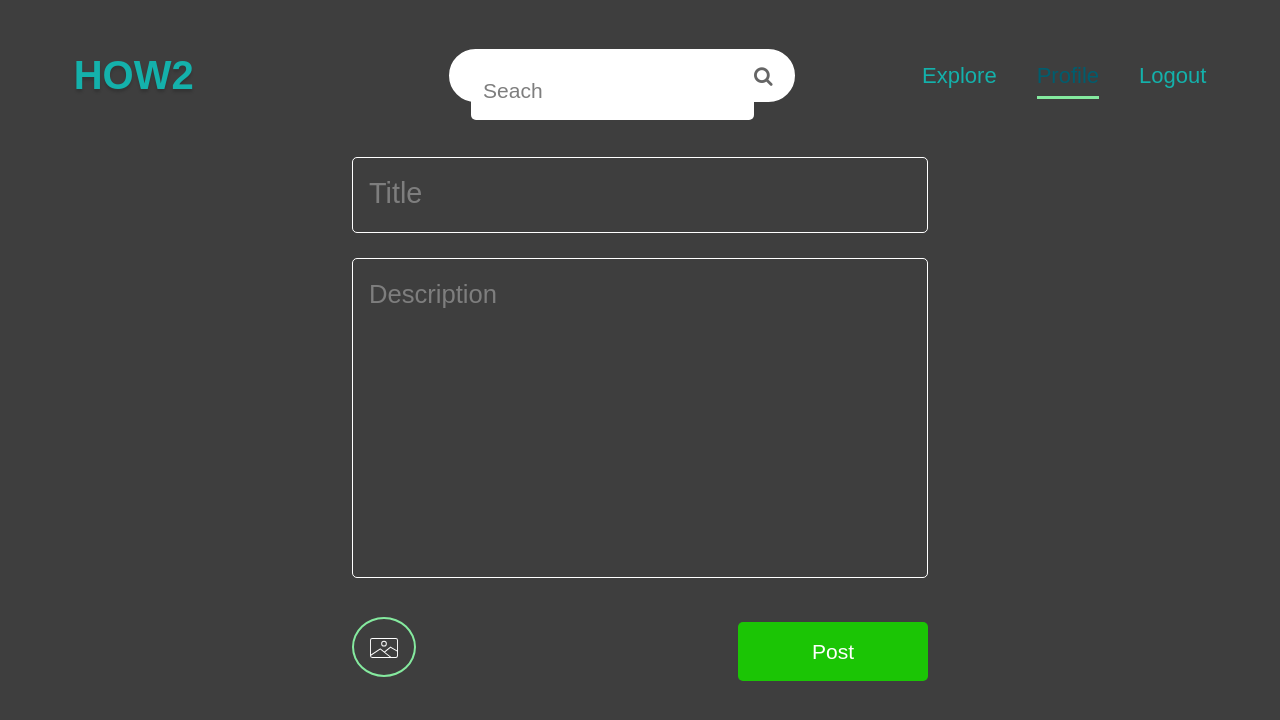
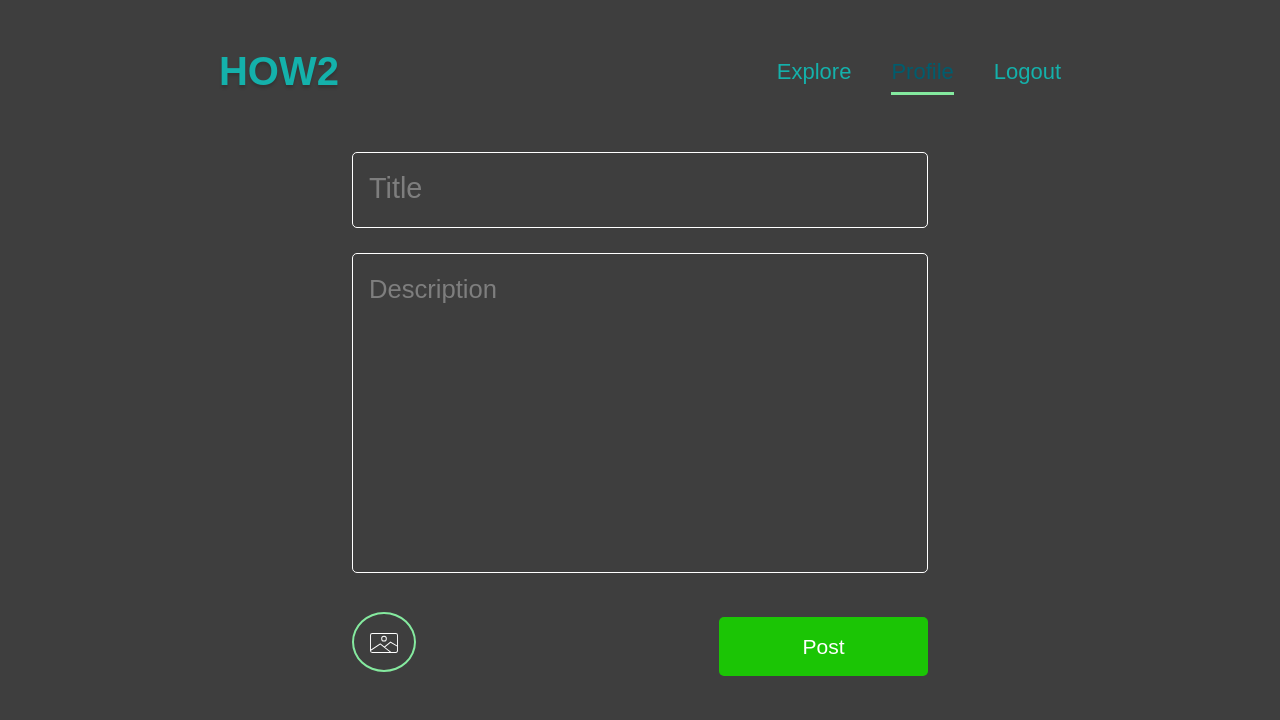
Before and after one commit to lambda-how-to-2/FE, a React (Create React App) app in the folder howtoapp/: page /profile in a window 1280 px wide. Shown: the top 720 px of the page. Built offline with nearby package versions, Linux system fonts and the light colour scheme; sample sign-in values are in the browser's storage.

Commit message:
Css Bugs Fix

```diff
--- a/howtoapp/src/App.js
+++ b/howtoapp/src/App.js
@@ -1,4 +1,3 @@
-
 import React from "react"
 import { Route, Switch } from "react-router-dom"
 import Register from "./components/Register"
@@ -12,19 +11,16 @@ import LoggedInNav from "./components/navigation/LoggedInNav"
 import Error404 from "./components/Error404"
 import Signup from "./components/Register"
 
-
-
 function App() {
   const [searchBox, setSearchBox] = React.useState(true)
   const [users, setUsers] = React.useState([])
-  const isLoggedIn = !localStorage.getItem("token") ? (
+  const isLoggedIn = localStorage.getItem("token") ? (
+    <LoggedInNav />
+  ) : (
     <Navigation />
-  ) : (
-    <LoggedInNav />
   )
 
   return (
-
     <div className='App'>
       <>
         {isLoggedIn}
@@ -37,7 +33,8 @@ function App() {
             setUsers={setUsers}
           />
           <Route path='/login' component={Login} users={users} />
-          <Route path='/profile' component={Profile} />
+          {/* <Route path='/profile' component={Profile} /> */}
+          <PrivateRoute path='/profile' component={Profile} />
           <Route
             path='/register'
             component={Register}
@@ -52,7 +49,6 @@ function App() {
       </>
     </div>
   )
-
 }
 
 export default App
--- a/howtoapp/src/components/HowToList.css
+++ b/howtoapp/src/components/HowToList.css
@@ -1,4 +1,4 @@
-.howtocard{
+.howtocard {
   display: flex;
   flex-direction: column;
   width: 50%;
@@ -7,10 +7,10 @@
   align-content: space-between;
 }
 
-.author{
+.author {
   margin-bottom: 2%;
 }
 
-.delete{
+.delete {
   color: red;
 }
--- a/howtoapp/src/components/Login.css
+++ b/howtoapp/src/components/Login.css
@@ -1,16 +1,15 @@
 body {
-  background-color: #F3ECC2;
+  background-color: #f3ecc2;
   font-family: sans-serif;
 }
 
 .welcome-back {
   font-size: 40px;
   letter-spacing: 0px;
-  color: #005D6E;
+  color: #005d6e;
   opacity: 1;
   margin-bottom: 50px;
 }
-
 
 .login-form {
   width: 100vw;
@@ -28,10 +27,11 @@ body {
   align-items: center;
 }
 
-Input {
+/* Noah Please rename this class.. This is styling all Inputs on the application */
+/* Input {
   width: 322px;
   height: 59px;
-  background-color: #FFFFFF;
+  background-color: #ffffff;
   border: none;
   border-radius: 5px;
   opacity: 1;
@@ -39,18 +39,18 @@ Input {
   display: flex;
   outline: none;
   font-size: 21px;
-  color: #3E3E3E;
+  color: #3e3e3e;
   padding-left: 12px;
 }
 
 ::placeholder {
-  color: #7E7E7E;
-}
+  color: #7e7e7e;
+} */
 
 #loginBtn:disabled {
   width: 322px;
   height: 59px;
-  background: #85EA9F 0% 0% no-repeat padding-box;
+  background: #85ea9f 0% 0% no-repeat padding-box;
   border: none;
   border-radius: 5px;
   opacity: 1;
@@ -80,7 +80,7 @@ Input {
 
 .errors {
   font-size: 14px;
-  color: #FF2626;
+  color: #ff2626;
   margin-top: 25px;
   line-height: 25px;
   text-align: center;
--- a/howtoapp/src/components/Profile/Profile.jsx
+++ b/howtoapp/src/components/Profile/Profile.jsx
@@ -78,15 +78,13 @@ function Profile(props) {
       })
   }
 
-  console.log("yet", howToInputValue)
-
+  const token = localStorage.getItem("token")
   const addNewPost = () => {
     const config = {
       method: "post",
       url: "https://how-to-2-team-win.herokuapp.com/api/howtodos",
       headers: {
-        Authorization:
-          "eyJhbGciOiJIUzI1NiIsInR5cCI6IkpXVCJ9.eyJ1c2VySWQiOjMsImVtYWlsIjoiYnJ1bm9wYXVsYUB0ZXN0LmNvbSIsInVzZXJSb2xlIjoibm9ybWFsIiwiaWF0IjoxNTk1OTgwMTM4fQ.kM88zSrKtQEsnEepDVzpUTgL8456xc5LnBcfa3vojws",
+        Authorization: token,
         "Content-Type": "application/json",
       },
       data: {
--- a/howtoapp/src/components/Profile/profile_style.css
+++ b/howtoapp/src/components/Profile/profile_style.css
@@ -34,10 +34,15 @@
   padding: 1rem;
 }
 
+.profile-title-error {
+  border: solid red;
+}
+
 .profile-title::placeholder {
   color: #7e7e7e;
   font-size: 1.8rem;
 }
+
 .profile-title:focus {
   border: 1px solid #14b1ab;
   opacity: 1;
--- a/howtoapp/src/components/Register.css
+++ b/howtoapp/src/components/Register.css
@@ -20,14 +20,11 @@ body {
   justify-content: center;
 }
 
-
-
-
-
-Input {
+/* Noah Please rename this class.. This is styling all Inputs on the application */
+/* Input {
   width: 322px;
   height: 59px;
-  background-color: #FFFFFF;
+  background-color: #ffffff;
   border: none;
   border-radius: 5px;
   opacity: 1;
@@ -35,13 +32,13 @@ Input {
   display: flex;
   outline: none;
   font-size: 21px;
-  color: #3E3E3E;
+  color: #3e3e3e;
   padding-left: 12px;
-}
+} */
 
-::placeholder {
+/* ::placeholder {
   color: #7E7E7E;
-}
+} */
 
 .already-member {
   width: 195px;
@@ -82,9 +79,7 @@ Input {
   outline: none;
 }
 
-
 #registerBtn:enabled {
-
   width: 322px;
   height: 59px;
   background: #1bc505 0% 0% no-repeat padding-box;
@@ -98,14 +93,12 @@ Input {
   cursor: pointer;
 }
 
-
-
 #registerBtn:enabled:hover {
   box-shadow: 0 4px 8px 0 rgba(0, 0, 0, 0.2), 0 6px 20px 0 rgba(0, 0, 0, 0.19);
 }
 
 .errors {
-font-size: 14px;
+  font-size: 14px;
   color: #ff2626;
   margin-top: 25px;
   line-height: 25px;
--- a/howtoapp/src/components/navigation/LoggedInNav.jsx
+++ b/howtoapp/src/components/navigation/LoggedInNav.jsx
@@ -6,7 +6,7 @@ function LoggedInNav() {
   const location = useLocation()
 
   const SearchBoxVisible = () => {
-    return location.pathname === "/profile" ? (
+    return location.pathname === "/howtos" ? (
       <div className='searchBox'>
         <input type='text' id='searchField' placeholder='Seach' />
         <button className='searchBtn'>
--- a/howtoapp/src/components/navigation/navigation.style.css
+++ b/howtoapp/src/components/navigation/navigation.style.css
@@ -1,5 +1,5 @@
 @import url("https://stackpath.bootstrapcdn.com/font-awesome/4.7.0/css/font-awesome.min.css");
-/*********************//*********************
+/*********************/ /*********************
 *               Main Navigation
  ********************************************/
 
@@ -12,7 +12,6 @@ nav {
   display: flex;
   justify-content: space-around;
   align-items: center;
-
 }
 
 a {
@@ -21,10 +20,9 @@ a {
   text-decoration: none;
   color: var(--link);
   font-weight: 500;
-
 }
 
-.menu-links  {
+.menu-links {
   margin: 0 20px;
   font-size: 22px;
   text-decoration: none;
@@ -32,12 +30,12 @@ a {
   font-weight: 500;
 }
 
-a:hover {
+/* a:hover {
   color: var(--link-hover);
   font-weight: 800px;
-}
+} */
 
-.menu-links:visited  {
+.menu-links:visited {
   color: var(--link);
 }
 
@@ -46,32 +44,27 @@ a:hover {
   font-size: 22px;
   color: var(--link-hover);
   font-weight: 500;
-    padding-bottom: .5rem;
+  padding-bottom: 0.5rem;
   border-bottom: 3px solid #84ea9f;
-    transition: border-bottom .5s ease-in-out;
-
+  transition: border-bottom 0.5s ease-in-out;
 }
 
-.nav-logo{
+.nav-logo {
   font: Bold 40px/45px Arial;
   letter-spacing: 0px;
   color: var(--logo);
   text-shadow: 0px 3px 3px #00000029;
-
 }
 
-.nav-logo-loggedIn{
+.nav-logo-loggedIn {
   font: Bold 40px/45px Arial;
   letter-spacing: 0px;
-    color: #14B1AB;
+  color: #14b1ab;
   text-shadow: 0px 3px 3px #00000029;
   text-decoration: none;
 }
 
-
-
-
-/*********************//*********************
+/*********************/ /*********************
 *               Logged In Navigation
  ********************************************/
 
@@ -79,7 +72,7 @@ a:hover {
   border: 2px solid #ffff;
   border-radius: 27px;
   height: 53px;
-    padding:  0 20px;
+  padding: 0 20px;
   background-color: white;
   display: flex;
   justify-content: center;
@@ -91,26 +84,26 @@ a:hover {
   border-radius: 27px;
   width: 400px;
   height: 53px;
-    padding:  0 20px;
-    background-color: #3E3E3E;
+  padding: 0 20px;
+  background-color: #3e3e3e;
   display: flex;
 }
 
-#searchField{
+#searchField {
   width: 100%;
   border: none;
   font-size: 21px;
   outline: none;
-    color: var(--main-text)
+  color: var(--main-text);
 }
 
-#searchDark{
+#searchDark {
   width: 100%;
   border: none;
   font-size: 21px;
   outline: none;
   color: #ffff;
-    background-color: #3E3E3E;
+  background-color: #3e3e3e;
 }
 
 .searchBtn {
@@ -118,7 +111,6 @@ a:hover {
   background: transparent;
   font-size: 20px;
   opacity: 0.6;
-
 }
 
 .searchBtn:focus {
@@ -126,9 +118,8 @@ a:hover {
 }
 
 .searchBtn:hover {
-    color:#ffff;
+  color: #ffff;
 }
-
 
 .hr-loggedIn {
   margin-top: 1.5rem;
@@ -147,11 +138,10 @@ a:hover {
 
   .menu {
     padding-top: 1rem;
-
   }
 
   .searchBox {
     margin-top: 1rem;
-         margin-left: 0
+    margin-left: 0;
   }
 }
```
Also changed, not shown: howtoapp/src/components/PrivateRoute.js (+7 -7 lines). Lines whose indentation alone changed are shown as unchanged.
